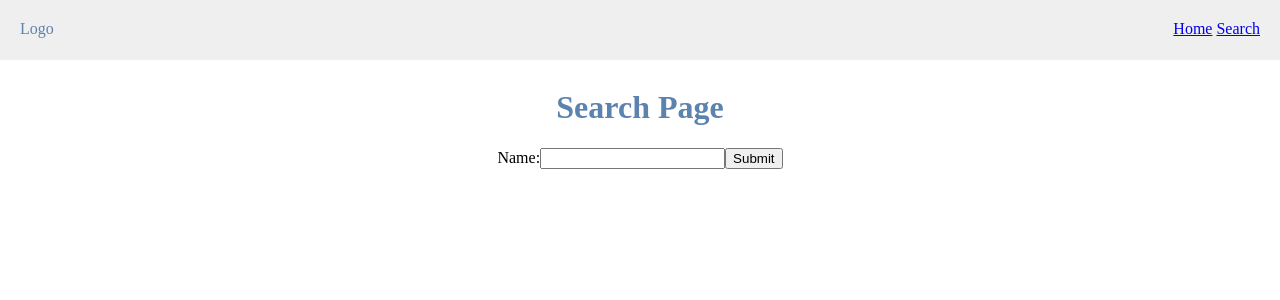
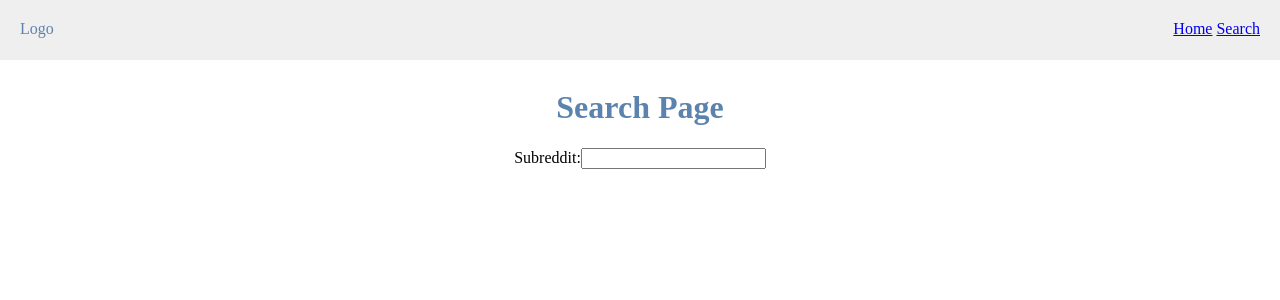
Before and after one commit to ajspera/react-less-webpack-starter, a React app: page /search in a window 1280 px wide. Shown: the top 300 px of the page. Built offline with nearby package versions, Linux system fonts and the light colour scheme.

Commit message:
fix bugs for basic component usage

```diff
--- a/src/app/components/Forms/SearchForm.jsx
+++ b/src/app/components/Forms/SearchForm.jsx
@@ -3,36 +3,26 @@ import React from 'react';
 export default class SearchForm extends React.Component {
   constructor(props) {
     super(props)
-    this.state = {
-      value: ''
-    }
-
     this.handleChange = this.handleChange.bind(this);
-    this.handleSubmit = this.handleSubmit.bind(this);
   }
 
-  handleSubmit(e) {
-    console.log(this)
-    try {
-      alert(this.state.value);
-    } catch(e) {
-      console.log(e)
-    }
-    e.preventDefault();
-    return false;
-  }
   handleChange(e) {
-    this.setState({value: e.target.value});
+    let obj = this.props.query;
+    obj[e.target.name] = e.target.value;
+    this.props.onChange(obj);
   }
   render() {
+
+    var query = this.props.query;
+    console.log(this.props)
+
     return (
       <div className="search-form">
         <form onSubmit={this.handleSubmit}>
           <label>
-            Name:
-            <input type="text" value={this.state.value} onChange={this.handleChange} />
+            Subreddit:
+            <input type="text" value={query.subreddit} name="subreddit" onChange={this.handleChange} />
           </label>
-          <input type="submit" value="Submit" />
         </form>
       </div>
     )
--- a/src/app/components/Pages/SearchPage.jsx
+++ b/src/app/components/Pages/SearchPage.jsx
@@ -4,10 +4,13 @@ import SearchForm from '../Forms/SearchForm.jsx';
 
 export default class SearchPage extends React.Component {
   render() {
+    var query = {
+      subreddit: ''
+    };
     return (
       <div>
         <h1>Search Page</h1>
-        <SearchForm />
+        <SearchForm query={query} />
       </div>
     )
   }
```
